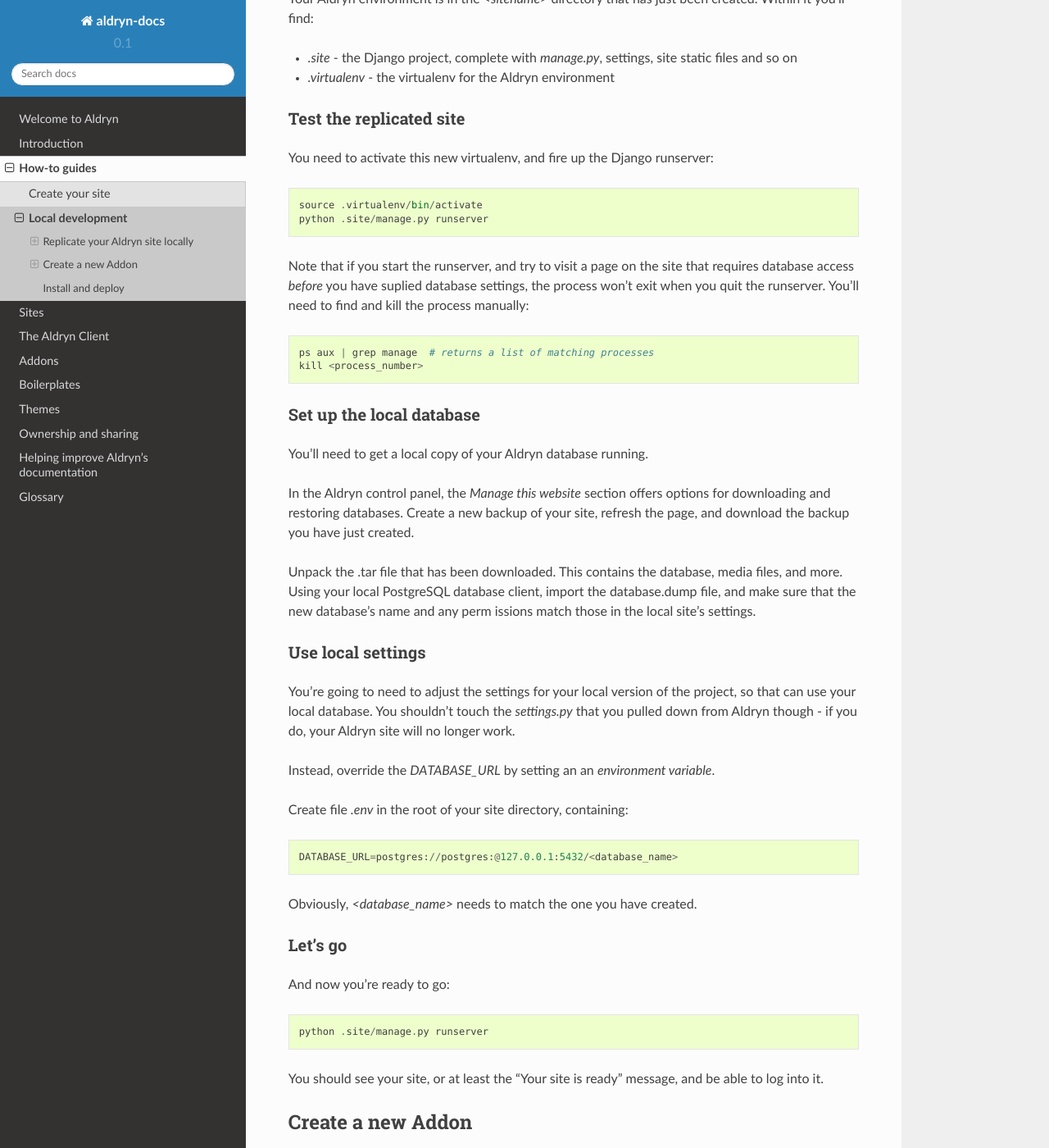
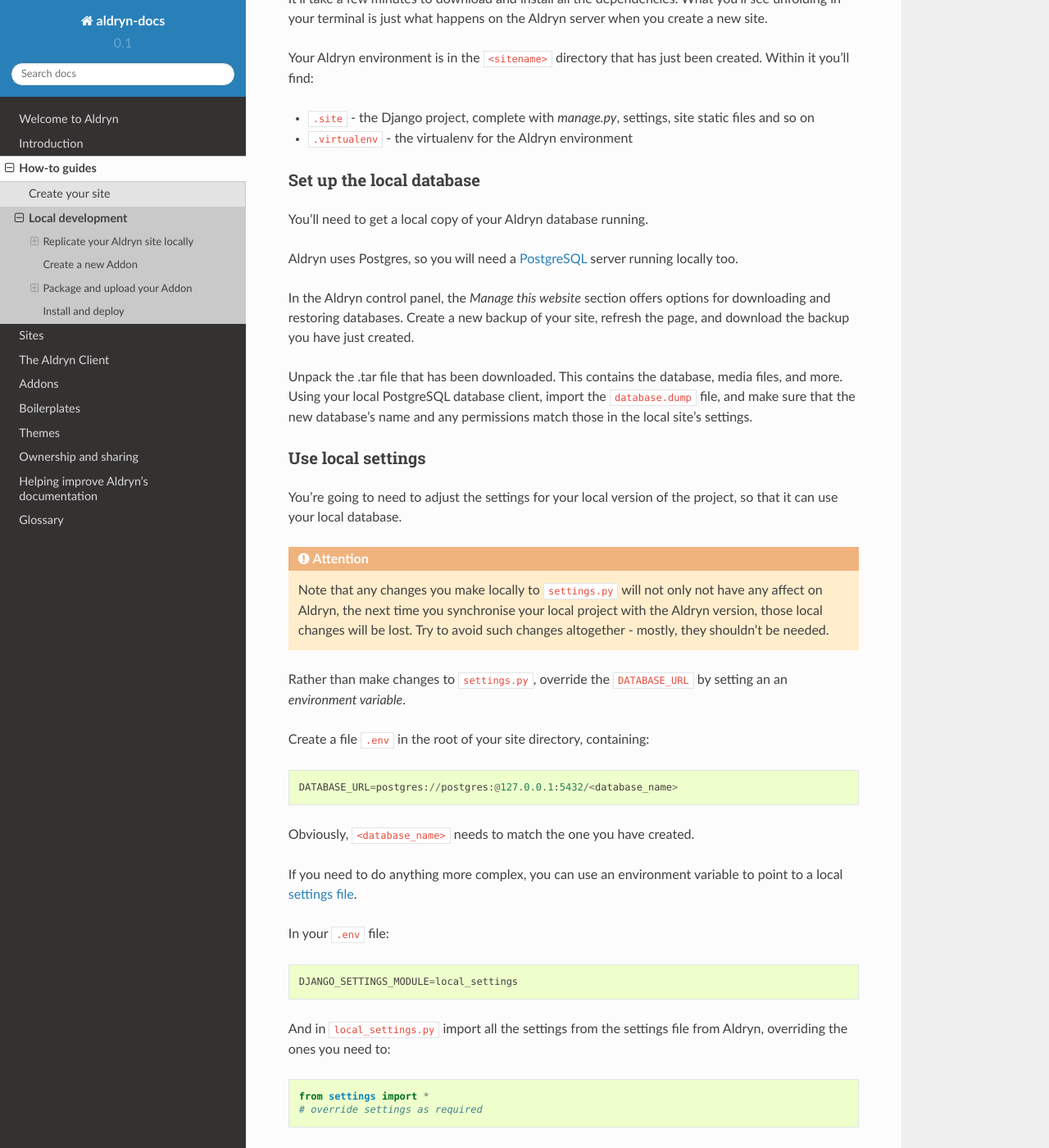
Before and after one commit to aldryn/aldryn-docs, a Sphinx documentation site: the page built from docs/how-to/local_development.rst, in a window 1280 px wide and 1400 px high, scrolled down 1127 px. Shown: the whole window at 82% size. Built offline with Sphinx 7.4.7 and the Read the Docs theme 2.0.0, drawn with Linux system fonts in a browser that asks for light colours; some of the changed text lies outside the part shown.

Commit message:
Improves local development documentation

```diff
--- a/docs/how-to/local_development.rst
+++ b/docs/how-to/local_development.rst
@@ -4,10 +4,13 @@
 
 If your code works with django CMS, you can expect it to work with Aldryn.
 
+One of Aldryn's most important features is the way it allows you to deploy your own Django code
+while providing you with a comfortable and familiar local environment for development.
+
 Aldryn provides a fairly standard Django environment, which means that just about any Django code
-can be deployed to Aldryn. It does however have some specific requirements. In order to be sure that
-your code will run as expected in the Aldryn enviroment, the platform gives you a way to set it up
-locally to test it.
+can be deployed to Aldryn. It does however have some specific requirements. In order to be sure
+that your code will run as expected on our cloud-based servers, the local environment it provides
+replicates as far as possible the one your code will encounter when deployed.
 
 .. ATTENTION::
    This documentation is currently in development. We'd be delighted to have :doc:`your feedback,
@@ -18,13 +21,14 @@
 Replicate your Aldryn site locally
 ==================================
 
-You'll need the :ref:`Aldryn client <aldryn_client>` installed, and a site - even the most basic one
-will do - that's active on Aldryn.
+You'll need the :ref:`Aldryn commandline client <aldryn_client>` installed, and a site - even the
+most basic one will do - that's active on Aldryn.
+
 
 The Aldryn client
 -----------------
 
-Install the client in a virtualenv::
+The client's available from PyPI::
 
     pip install aldryn-client
 
@@ -44,79 +48,85 @@
 see unfolding in your terminal is just what happens on the Aldryn server when you
 create a new site.
 
-Your Aldryn environment is in the `<sitename>` directory that has just been
+Your Aldryn environment is in the ``<sitename>`` directory that has just been
 created. Within it you'll find:
 
-* `.site` - the Django project, complete with `manage.py`, settings, site static
+* ``.site`` - the Django project, complete with `manage.py`, settings, site static
   files and so on
-* `.virtualenv` - the virtualenv for the Aldryn environment
+* ``.virtualenv`` - the virtualenv for the Aldryn environment
 
-Test the replicated site
-------------------------
+Set up the local database
+-------------------------
+
+You'll need to get a local copy of your Aldryn database running.
+
+Aldryn uses Postgres, so you will need a `PostgreSQL <http://www.postgresql.org>`_ server running
+locally too.
+
+In the Aldryn control panel, the *Manage this website* section offers options for
+downloading and restoring databases. Create a new backup of your site, refresh the
+page, and download the backup you have just created.
+
+Unpack the .tar file that has been downloaded. This contains the database, media files, and more.
+Using your local PostgreSQL database client, import the ``database.dump`` file, and make sure that
+the new database's name and any permissions match those in the local site's settings.
+
+Use local settings
+------------------
+
+You're going to need to adjust the settings for your local version of the project, so that it can
+use your local database.
+
+.. ATTENTION::
+    Note that any changes you make locally to ``settings.py`` will not only not have any affect on
+    Aldryn, the next time you synchronise your local project with the Aldryn version, those local
+    changes will be lost. Try to avoid such changes altogether - mostly, they shouldn't be needed.
+
+Rather than make changes to ``settings.py``, override the ``DATABASE_URL`` by setting an an
+*environment variable*.
+
+Create a file ``.env`` in the root of your site directory, containing::
+
+    DATABASE_URL=postgres://postgres:@127.0.0.1:5432/<database_name>
+
+Obviously, ``<database_name>`` needs to match the one you have created.
+
+If you need to do anything more complex, you can use an environment variable to point to a local
+`settings file <https://docs.djangoproject.com/en/dev/topics/settings/#designating-the-settings>`_.
+
+In your ``.env`` file::
+
+    DJANGO_SETTINGS_MODULE=local_settings
+
+And in ``local_settings.py`` import all the settings from the settings file from Aldryn, overriding
+the ones you need to::
+
+    from settings import *
+    # override settings as required
+
+For example to add a new application to ``INSTALLED_APPS`` (if the application has not already been
+installed in the project on Aldryn)::
+
+    INSTALLED_APPS += [
+        'my_new_plugin',
+        ]
+
+Let's go
+--------
 
 You need to activate this new virtualenv, and fire up the Django runserver::
 
     source .virtualenv/bin/activate
     python .site/manage.py runserver
 
-Note that if you start the runserver, and try to visit a page on the site that
-requires database access *before* you have suplied database settings, the process
-won't exit when you quit the runserver. You'll need to find and kill the process
-manually::
+.. ATTENTION::
+    Note that if you start the runserver, and try to visit a page on the site that
+    requires database access *before* you have suplied database settings, the process
+    won't exit when you quit the runserver. You'll need to find and kill the process
+    manually before restarting it::
 
-    ps aux | grep manage  # returns a list of matching processes
-    kill <process_number>
-
-Set up the local database
--------------------------
-
-You'll need to get a local copy of your Aldryn database running.
-
-In the Aldryn control panel, the *Manage this website* section offers options for
-downloading and restoring databases. Create a new backup of your site, refresh the
-page, and download the backup you have just created.
-
-Unpack the .tar file that has been downloaded. This contains the database, media
-files, and more. Using your local PostgreSQL database client, import the
-database.dump file, and make sure that the new database's name and any perm
-issions match those in the local site's settings.
-
-Use local settings
-------------------
-
-You're going to need to adjust the settings for your local version of the project,
-so that can use your local database. You shouldn't touch the `settings.py` that
-you pulled down from Aldryn though - if you do, your Aldryn site will no longer
-work.
-
-Instead, override the `DATABASE_URL` by setting an an *environment variable*.
-
-Create file `.env` in the root of your site directory, containing::
-
-    DATABASE_URL=postgres://postgres:@127.0.0.1:5432/<database_name>
-
-Obviously, `<database_name>` needs to match the one you have created.
-
-..
-    If you need to do anything more complex, you can use an environment variable to
-    point to a local settings file:
-    https://docs.djangoproject.com/en/dev/topics/settings/#designating-the-settings.
-    In it, import all the settings from the settings file from Aldryn, and override
-    the ones you need it to::
-
-        DJANGO_SETTINGS_MODULE=local_settings
-
-    And your in your local_settings::
-
-        from settings import *
-        # override settings as required
-
-Let's go
---------
-
-And now you're ready to go::
-
-    python .site/manage.py runserver
+        ps aux | grep manage  # returns a list of matching processes
+        kill <process_number>
 
 You should see your site, or at least the "Your site is ready" message, and be
 able to log into it.
@@ -127,56 +137,128 @@
 An Addon must conform to certain standards, but apart from some minor additional configuration
 required for Aldryn, as long as your Addon is well-packaged you should not encounter any difficulty.
 
-..
-    For the purposes of this walkthrough, we'll create a basic plugin. See for `custom plugins
-    <http://docs.django-cms.org/en/latest/extending_cms/custom_plugins.html>`_ in the django CMS documentation for more information.
+For the purposes of this walkthrough, we'll create a basic plugin that greets the logged-in user by
+name. See `custom plugins
+<http://docs.django-cms.org/en/latest/extending_cms/custom_plugins.html>`_ in the django CMS
+documentation for more information.
 
-    We'll create a new Django application for the plugin::
+We'll create a new Django application for the plugin::
 
-        python manage.py startapp <some_name>
+    python manage.py startapp say-hello-plugin
 
-    This will create a standard Django application structure.
+This will create a standard Django application structure.
+
+Create a ``cms_plugins.py`` file in the new application::
 
     from cms.plugin_base import CMSPluginBase
     from cms.plugin_pool import plugin_pool
     from cms.models.pluginmodel import CMSPlugin
 
-    class HelloPlugin(CMSPluginBase):
+    class SayHello(CMSPluginBase):
         model = CMSPlugin
-        render_template = "hello_plugin.html"
+        render_template = "say_hello/hello.html"
 
-    plugin_pool.register_plugin(HelloPlugin)
+    plugin_pool.register_plugin(SayHello)
 
-    hello_plugin.html:
+And in its ``templates`` directory, a ``hello.html`` file::
 
-    <h1>Hello {% if request.user.is_authenticated %}{{ request.user.first_name }} {{
-    request.user.last_name}}{% else %}Guest{% endif %}</h1>
+    <h1>Hello
+        {% if request.user.is_authenticated %}
+            {{ request.user.first_name }} {{ request.user.last_name}}
+        {% else %}
+            Guest
+        {% endif %}
+    </h1>
 
-Package your new application
-----------------------------
+Note that while developing locally, you will need to add ``say_hello`` to ``INSTALLED_APPS`` - use the ``local_settings`` method described above.
 
-The special requirements for Addon packaging - in essence, an `addon.json` file containing
-information about the Addon - are in discussed in :ref:`addon-packaging`.
+Try it out: add your plugin to a page.
 
-Install and test your package locally. This of course includes test that it installs as expected.
+Package and upload your Addon
+=============================
 
-.. WARNING::
-    One thing to be aware of is that your local environment may be slightly more forgiving that
-    Aldryn's; for example, depending upon where you're keeping your work in progress, you may find
-    that some of your Addon's components are available to Django not because you've packaged them
-    correctly, but simply in virtue of where you have put them while working on them.
-
-    It's a good idea therefore to keep your development files away from your Python paths to avoid
-    this.
-
-Validate your Addon
--------------------
+The special requirements for Addon packaging - in essence, an ``addon.json`` file containing
+information about the Addon - are in discussed in further detail in :ref:`addon-packaging`.
 
 The Aldryn client includes a validation tool, that will report on problems it finds in your Addon.
 
 ::
 
     aldryn addon validate
+
+``setup.py``
+------------
+
+You'll need to package your application in the usual Python way, and test that it installs as
+expected.
+
+.. WARNING::
+    One thing to be aware of is that your local environment may be slightly more forgiving that
+    Aldryn's; for example, depending upon where you're keeping your work in progress, you may find
+    that some of your Addon's components are available to Django not because you've packaged them
+    correctly, but simply in virtue of where you have put them while working on them!
+
+A minimal ``setup.py`` file for our example plugin is shown below. You will also need a suitable
+``MANIFEST.in``, and to ensure that you have created an appropriate directory structure.
+
+::
+
+    from setuptools import setup, find_packages
+
+    setup(
+        name="say-hello-plugin",
+        version="0.0.1",
+        long_description=__doc__,
+        packages=find_packages(),
+        include_package_data=True,
+        zip_safe=False,
+    )
+
+LICENCE.txt
+-----------
+
+A licence file is required. This may not matter very much if you're just using your application on
+your own sites, but if you plan to put it on the Aldryn Marketplace you should think carefully
+about appropriate licence terms.
+
+``addon.json``
+--------------
+
+For example::
+
+    {
+        "name": "Say Hello Plugin",
+        "description": "This is my custom application.",
+        "package-name": "say-hello-plugin",
+    	"url": "https://example.com",
+        "installed-apps": [
+            "say_hello"
+        ],
+        "author": {
+            "name": "Divio",
+            "url": "https://www.aldryn.com"
+        },
+        "license": {
+            "name": "BSD"
+        }
+    }
+
+Package structure
+-----------------
+
+At minimum, your new package will need to follow the standard Python structure, along these lines::
+
+    say-hello-plugin/
+        setup.py
+        LICENCE.txt
+        MANIFEST.in
+        addon.json
+        say_hello/
+            __init__.py
+            models.py
+            tests.py
+            views.py
+            templates
 
 Upload
 ------
@@ -185,7 +267,7 @@
 
     aldryn addon upload
 
-Your Addon is now in the Aldryn Marketplace, in the **Owned by me** list (it's not publicly
+Your Addon is now in the Aldryn Marketplace, in the **Owned by me** list (it won't be publicly
 available) and ready to be installed.
 
 Install and deploy
```
